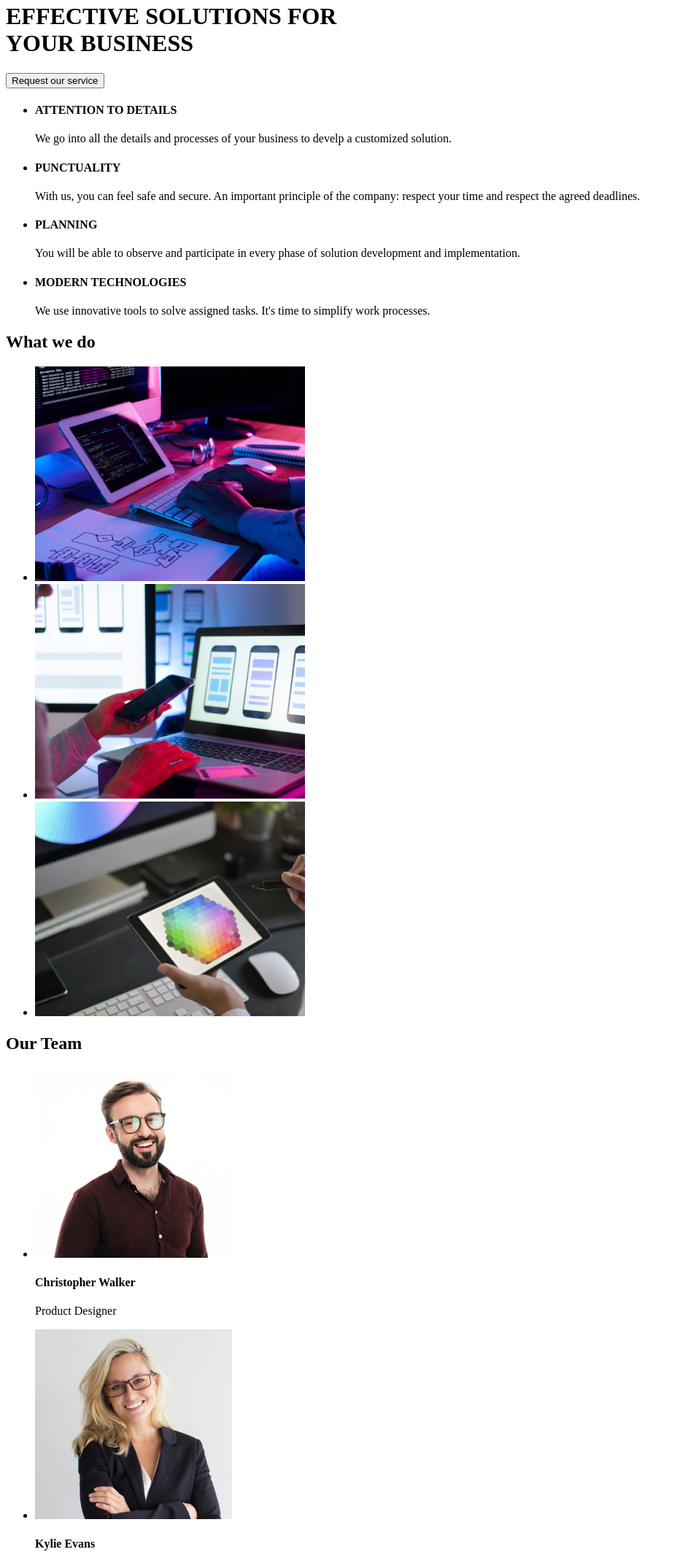
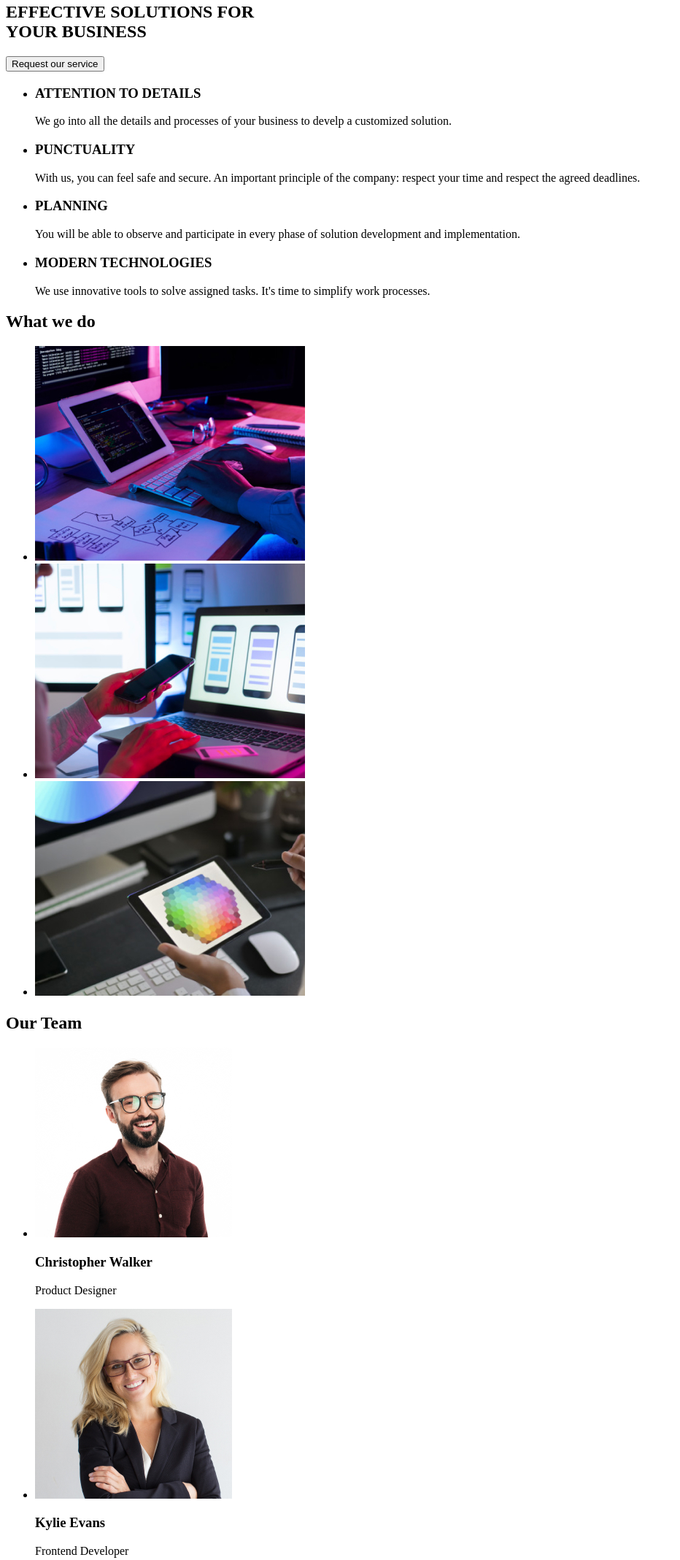
Before and after one commit to lhoydjuanillo/goit-markup-hw-01, a plain HTML site: page index.html in a window 1280 px wide. Shown: the part 165-2302 px from the top of the page at 73% size, without its empty margins (0-932 px from the left). Drawn offline with Linux system fonts and the light colour scheme.

Commit message:
Fixed homework

```diff
--- a/index.html
+++ b/index.html
@@ -22,39 +22,50 @@
         </ul>
     </header>
     <main>
+        <section>
         <h1>EFFECTIVE SOLUTIONS FOR <br> YOUR BUSINESS</h1>
-        <p><button>Request our service</button></p>
+        <button type="button">Request our service</button>
+        </section>
+
+        <section>
         <ul>
-            <li><h4>ATTENTION TO DETAILS</h4></li>
-            <p>We go into all the details and processes of your business to develp a customized solution.</p>
-            <li><h4>PUNCTUALITY</h4></li>
-            <p>With us, you can feel safe and secure. An important principle of the company: respect your time and respect the agreed deadlines.</p>
-            <li><h4>PLANNING</h4></li>
-            <p>You will be able to observe and participate in every phase of solution development and implementation.</p>
-            <li><h4>MODERN TECHNOLOGIES</h4></li>
-            <p>We use innovative tools to solve assigned tasks. It's time to simplify work processes.</p>
+            <li>
+                <h3>ATTENTION TO DETAILS</h3>
+                <p>We go into all the details and processes of your business to develp a customized solution.</p>
+            </li>
+            <!-- make sure content should be inside li tag -->
+            <li>
+                <h3>PUNCTUALITY</h3>
+                <p>With us, you can feel safe and secure. An important principle of the company: respect your time and respect the agreed deadlines.</p>
+            </li>
+            <li>
+                <h3>PLANNING</h3>
+                <p>You will be able to observe and participate in every phase of solution development and implementation.</p>
+            </li>
+            <li>
+                <h3>MODERN TECHNOLOGIES</h3>
+                <p>We use innovative tools to solve assigned tasks. It's time to simplify work processes.</p>
+            </li>
         </ul>
+        </section>
 
         <section>
             <h2>What we do</h2>
             <ul>
-                <li><img src="Images/img.jpg" alt="Man Coding" width='370' height='294'></li>
-                <li><img src="Images/img (1).jpg" alt="Man checking his phone" width='370' height='294'></li>
-                <li><img src="Images/img (2).jpg" alt="Man holding his tablet" width='370' height='294'></li>
+                <li><img src="images/typing.jpg" alt="Man Coding" width='370' height='294'></li>
+                <li><img src="images/phone.jpg" alt="Man checking his phone" width='370' height='294'></li>
+                <li><img src="images/tablet.jpg" alt="Man holding his tablet" width='370' height='294'></li>
             </ul>
         </section>
 
         <section>
             <h2>Our Team</h2>
             <ul>
-                <li><img src="Images/img (3).jpg" alt="Handsome Man with eyeglasses"><h4>Christopher Walker</h4></li>
-                <p>Product Designer</p>
-                <li><img src="Images/img (4).jpg" alt="Pretty woman with eyeglasses"><h4>Kylie Evans</h4></li>
-                <p>Frontend Developer</p>
-                <li><img src="Images/img (5).jpg" alt="Handsome Man with beard"><h4>Rayan Harris</h4></li>
-                <p>Marketing</p>
-                <li><img src="Images/img (6).jpg" alt="Handsome Man with eyeglasses and Beard"><h4>Tyler Moore</h4></li>
-                <p>UI Designer</p>
+                <li><img src="images/team1.jpg" alt="Handsome Man with eyeglasses" width="270"><h3>Christopher Walker</h3><p>Product Designer</p></li>
+                <li><img src="images/team2.jpg" alt="Pretty woman with eyeglasses" width="270"><h3>Kylie Evans</h3><p>Frontend Developer</p></li>
+                <li><img src="images/team3.jpg" alt="Handsome Man with beard" width="270"><h3>Rayan Harris</h3><p>Marketing</p></li>
+                <li><img src="images/team4.jpg" alt="Handsome Man with eyeglasses and Beard" width="270"><h3>Tyler Moore</h3><p>UI Designer</p></li>
+                <!-- again p tag should always be inside li tag  then always remember to put width and height-->
             </ul>
         </section>
     </main>
```
Also changed, not shown: images/phone.jpg (renamed from Images/img (1).jpg), images/tablet.jpg (renamed from Images/img (2).jpg), images/team1.jpg (renamed from Images/img (3).jpg), images/team2.jpg (renamed from Images/img (4).jpg), images/team3.jpg (renamed from Images/img (5).jpg), images/team4.jpg (renamed from Images/img (6).jpg), images/typing.jpg (renamed from Images/img.jpg).
